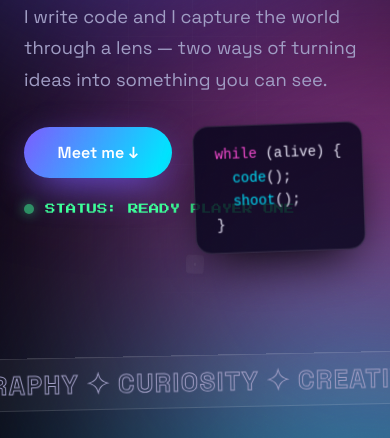
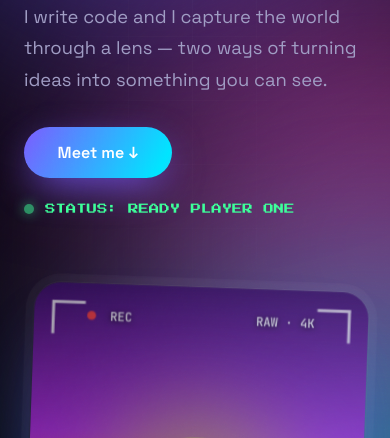
Before and after one commit to MatteoBuccudu/introducemyself, a plain HTML site: page index.html in a window 390 px wide. Shown: the part 348-786 px from the top of the page. Drawn offline with Linux system fonts and the light colour scheme.

Commit message:
Fix mobile hero: viewfinder collapsing and code card overlap
Co-Authored-By: Claude Sonnet 5.5 <noreply@anthropic.com>

```diff
--- a/style.css
+++ b/style.css
@@ -155,8 +155,9 @@ pre { background: rgba(0, 0, 0, .5); border: 1px solid var(--line); border-radiu
 
 @media (max-width: 860px) {
   .hero { grid-template-columns: 1fr; }
-  .hero-visual { max-width: 420px; margin: 0 auto; }
-  .float-code { left: 0; }
+  .hero-visual { width: 100%; max-width: 420px; margin: 0 auto; }
+  .float-code { left: 0; bottom: -26%; }
+  .hero-visual { margin-bottom: 7rem; }
   .bento { grid-template-columns: 1fr 1fr; }
   .bento .wide { grid-column: span 2; }
   .nav div a:first-child { display: none; }
```
